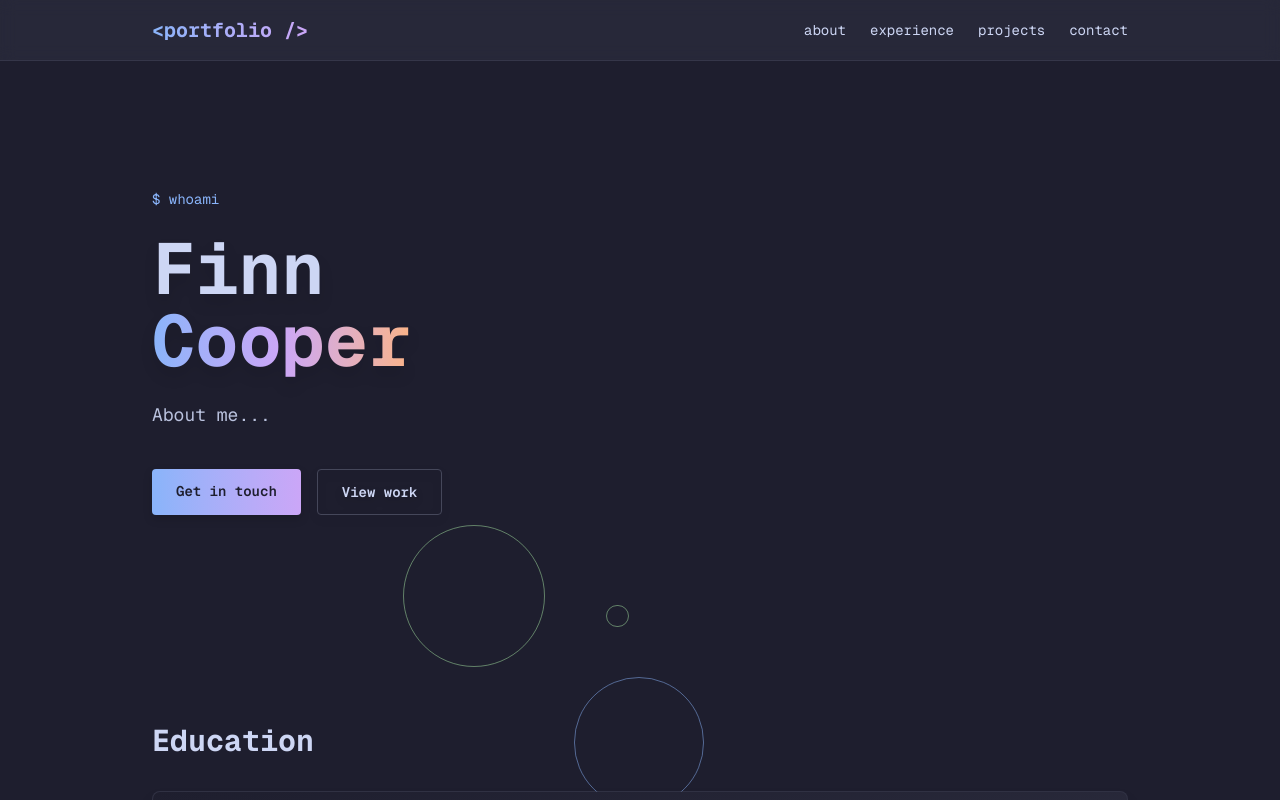
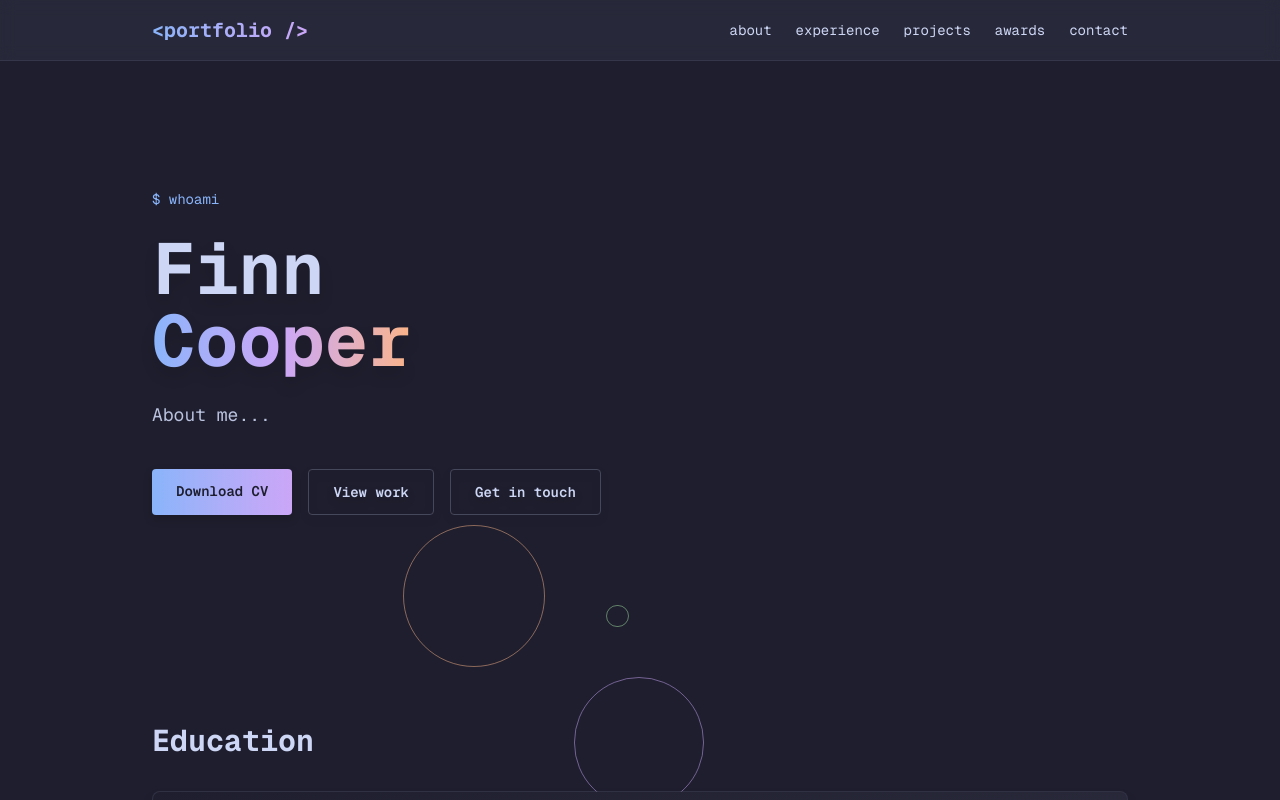
Before and after one commit to sd22404/portfolio, a Next.js app: page / in a window 1280 px wide. Shown: the top 800 px of the page. Built offline with nearby package versions, Linux system fonts and the light colour scheme.

Commit message:
CV download, link and styling adjustments

```diff
--- a/app/components/Background.tsx
+++ b/app/components/Background.tsx
@@ -3,7 +3,7 @@ export default function Background() {
         <div className="absolute inset-0 -z-10 pointer-events-none bg-background w-full h-full overflow-hidden">
             {Array.from({ length: 20 }).map((_, index) => {
                 const size = 1 + Math.random() * 10;
-                const colours = ['accent', 'accent-secondary', 'accent-tertiary'];
+                const colours = ['accent', 'accent-secondary', 'accent-tertiary', 'accent-quaterniary'];
                 const colour = colours[Math.floor(Math.random() * colours.length)];
                 return (
                     <div
--- a/app/components/Header.tsx
+++ b/app/components/Header.tsx
@@ -3,17 +3,17 @@ import Link from './ui/Link';
 export type LinkItem = {
     href: string;
     label: string;
-    variant?: 'nav' | 'project';
+    variant?: 'text' | 'text-alt' | 'underline';
 }
 
-export default function Header({ links }: { links: LinkItem[] }) {
+export default function Header({ links = [] as LinkItem[] }) {
   return (
     <header className="border-b border-border/50 bg-background-lighter/50 backdrop-blur-sm sticky top-0 z-50">
       <div className="max-w-5xl mx-auto px-6 py-4">
         <nav className="flex items-center justify-between">
-          <h1 className="font-mono text-xl font-bold bg-gradient-to-r from-accent to-accent-secondary bg-clip-text text-transparent">
+          <Link variant="text-alt" href="/#" className="font-mono text-xl font-bold bg-gradient-to-r from-accent to-accent-secondary bg-clip-text text-transparent text-nowrap">
             &lt;portfolio /&gt;
-          </h1>
+          </Link>
           <div className="flex gap-6">
             {links.map(link =>
               <Link key={link.href} href={link.href} variant={link.variant}>
--- a/app/components/Hero.tsx
+++ b/app/components/Hero.tsx
@@ -16,11 +16,14 @@ export default function Hero() {
           About me...
         </p>
         <div className="flex gap-4 pt-4">
-          <Button href="#contact" variant="primary">
-            Get in touch
+          <Button href="/CV.pdf" variant="primary" target="_blank" rel="noopener noreferrer">
+            Download CV
           </Button>
           <Button href="#projects" variant="secondary">
             View work
+          </Button>
+          <Button href="#contact" variant="secondary">
+            Get in touch
           </Button>
         </div>
       </div>
--- a/app/components/ProjectCard.tsx
+++ b/app/components/ProjectCard.tsx
@@ -46,7 +46,7 @@ export default function ProjectCard(project: Project) {
                 ))}
             </TagContainer>
         }
-        <Link href={`/projects/${project.slug}`} variant="project">View project →</Link>
+        <Link href={`/projects/${project.slug}`} variant="underline">View project →</Link>
     </Card>
   );
 }
--- a/app/components/ui/BulletList.tsx
+++ b/app/components/ui/BulletList.tsx
@@ -10,7 +10,7 @@ export default function BulletList({ items, className = '' }: BulletListProps) {
   <ul className={`space-y-2 text-foreground-lighter font-mono text-sm ${className}`}>
       {items.map((item, index) => (
         <li key={index} className="flex gap-2">
-          <span className="text-accent-tertiary">▹</span>
+          <span className="text-accent-quaterniary">▹</span>
           {<span>{item}</span>}
         </li>
       ))}
--- a/app/components/ui/Button.tsx
+++ b/app/components/ui/Button.tsx
@@ -2,12 +2,15 @@ import { ReactNode } from 'react';
 
 interface ButtonProps {
   href?: string;
+  target?: string;
+  rel?: string;
+  onClick?: () => void;
   variant?: 'primary' | 'secondary';
   children: ReactNode;
   className?: string;
 }
 
-export default function Button({ href, variant = 'primary', children, className = '' }: ButtonProps) {
+export default function Button({ href, target, rel, onClick, variant = 'primary', children, className = '' }: ButtonProps) {
   const baseClasses = "px-6 py-3 rounded font-mono text-sm font-semibold transition-all";
 
   const variantClasses = {
@@ -19,14 +22,14 @@ export default function Button({ href, variant = 'primary', children, className
 
   if (href) {
     return (
-      <a href={href} className={classes}>
+      <a href={href} className={classes} target={target} rel={rel}>
         {children}
       </a>
     );
   }
 
   return (
-    <button className={classes}>
+    <button onClick={onClick} className={classes}>
       {children}
     </button>
   );
--- a/app/components/ui/Link.tsx
+++ b/app/components/ui/Link.tsx
@@ -3,15 +3,15 @@ import { ReactNode } from 'react';
 interface LinkProps {
   href: string;
   children: ReactNode;
-  variant?: 'nav' | 'text' | 'project';
+  variant?: 'text' | 'text-alt' | 'underline';
   className?: string;
 }
 
 export default function Link({ href, children, variant = 'text', className = '' }: LinkProps) {
-  const variantClasses = {
-    nav: "hover:text-accent transition-colors font-mono text-sm",
-    text: "hover:text-accent transition-colors font-mono text-sm",
-    project: "font-mono text-sm text-accent-tertiary hover:underline"
+  const variantClasses: Record<'text' | 'text-alt' | 'underline', string> = {
+    'text': "hover:text-accent-tertiary transition-colors font-mono text-sm",
+    'text-alt': "hover:text-accent-quaterniary transition-colors font-mono text-sm",
+    'underline': "font-mono text-sm text-accent-tertiary hover:underline",
   };
 
   return (
--- a/app/components/ui/Section.tsx
+++ b/app/components/ui/Section.tsx
@@ -8,7 +8,7 @@ interface SectionProps {
 
 export default function Section({ id, children, className = '' }: SectionProps) {
   return (
-    <section id={id} className={`max-w-5xl mx-auto px-6 pb-12 pt-20 ${className}`}>
+    <section id={id} className={`max-w-5xl mx-auto px-6 pb-12 pt-20 scroll-mt-20 ${className}`}>
       {children}
     </section>
   );
--- a/app/globals.css
+++ b/app/globals.css
@@ -10,6 +10,7 @@
   --color-accent: var(--accent);
   --color-accent-secondary: var(--accent-secondary);
   --color-accent-tertiary: var(--accent-tertiary);
+  --color-accent-quaterniary: var(--accent-quaterniary);
   --color-yellow: var(--color-yellow);
   --color-green: var(--color-green);
   --color-blue: var(--color-blue);
@@ -30,6 +31,10 @@ body {
   font-family: var(--font-geist-sans), system-ui, -apple-system, Segoe UI, Roboto, Helvetica, Arial, sans-serif;
 }
 
+html {
+  scroll-behavior: smooth;
+}
+
 ::selection {
   background: var(--background-selection);
   color: var(--foreground);
@@ -46,6 +51,7 @@ body {
   /* --accent-secondary: #f38ba8;     /* red as secondary accent */
   --accent-secondary: var(--color-purple);
   --accent-tertiary: var(--color-green);
+  --accent-quaterniary: var(--color-orange);
   --foreground-lighter: #bac2de;    /* subtext1 */
   --muted: #9399b2;                 /* overlay2 */
   --border: #45475a;                /* surface1 */
--- a/app/page.tsx
+++ b/app/page.tsx
@@ -15,10 +15,11 @@ export default function Home() {
       <div className="relative min-h-screen">
         <Background />
         <Header links={[
-          { href: "#", label: "about", variant: "nav" },
-          { href: "#experience", label: "experience", variant: "nav" },
-          { href: "#projects", label: "projects", variant: "nav" },
-          { href: "#contact", label: "contact", variant: "nav" }
+          { href: "#", label: "about", variant: "text" },
+          { href: "#experience", label: "experience", variant: "text" },
+          { href: "#projects", label: "projects", variant: "text" },
+          { href: "#awards", label: "awards", variant: "text" },
+          { href: "#contact", label: "contact", variant: "text" }
         ]} />
         <Hero />
         <Education />
--- a/app/projects/[slug]/page.tsx
+++ b/app/projects/[slug]/page.tsx
@@ -1,12 +1,10 @@
 import Section from "@/app/components/ui/Section";
 import SectionHeading from "@/app/components/ui/SectionHeading";
-import Subtitle from "@/app/components/ui/Subtitle";
 import Text from "@/app/components/ui/Text";
 import Tag from "@/app/components/ui/Tag";
 import TagContainer from "@/app/components/ui/TagContainer";
 import Link from "@/app/components/ui/Link";
 import { notFound } from "next/navigation";
-import Image from "next/image";
 import Background from "@/app/components/Background";
 import { projects } from "@/app/components/Projects";
 import Header from "@/app/components/Header";
@@ -34,7 +32,7 @@ export default async function ProjectPage({ params }: { params: Promise<{ slug:
 
     return (
         <div className="relative min-h-screen flex flex-col">
-            <Header links={[{ href: "/", label: "home", variant: "nav" }]} />
+            <Header />
             <Background />
             <div className="flex-1 grid grid-cols-1 xl:grid-cols-2 xl:max-h-screen gap-8 px-4">
                 <Section id="text">
@@ -49,7 +47,7 @@ export default async function ProjectPage({ params }: { params: Promise<{ slug:
                             ))}
                         </TagContainer>
                     }
-                    <Link href="/#projects" variant="project" className="mt-8">← Back to home</Link>
+                    <Link href="/#projects" variant="underline" className="mt-8">← Back to home</Link>
                 </Section>
                 <Section id="media" className="pb-8 xl:max-h-[calc(100vh-(61px+85px))]">
                     {project.media?.length ? (
```
